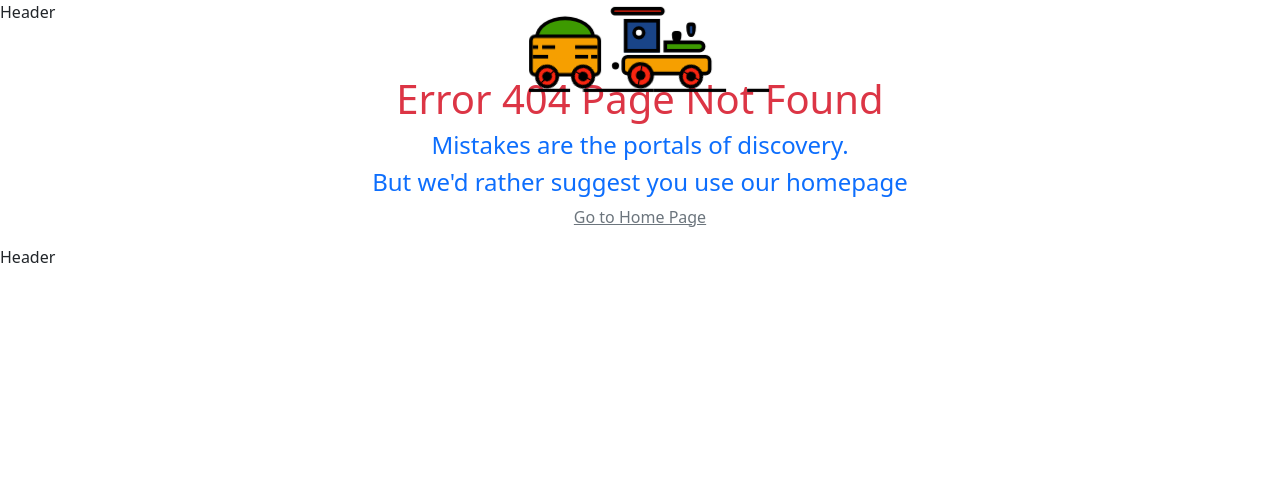
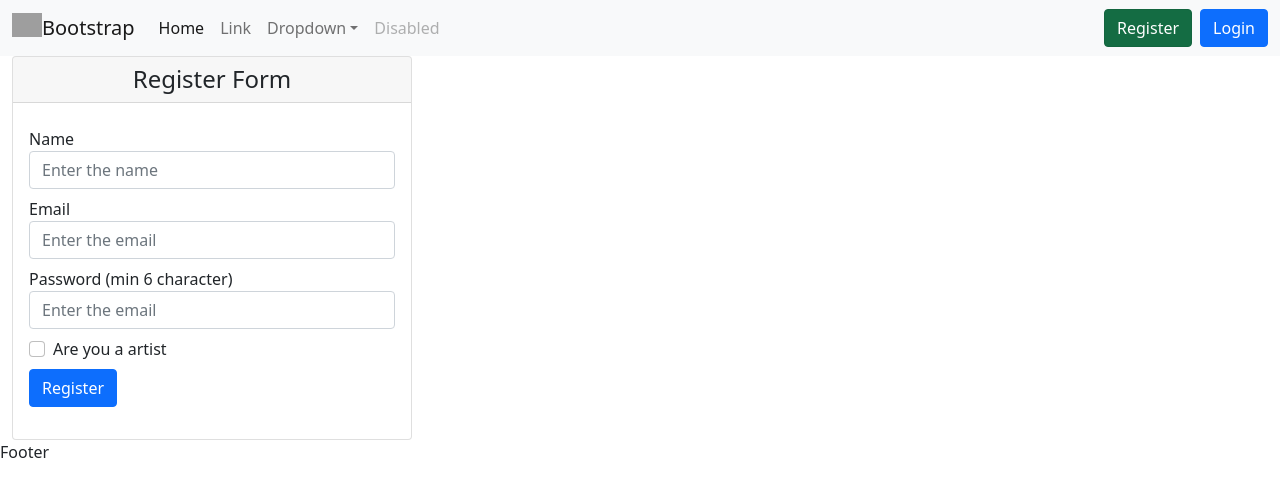
Before and after one commit to dev-amit-kumar/Artist-Hub-FrontEnd, a React (Create React App) app: page /auth/register in a window 1280 px wide. Before the commit this address had no page. Shown: the top 496 px of the page. Built offline with nearby package versions, Linux system fonts and the light colour scheme; grey boxes are pictures that could not be loaded.

Commit message:
added auth

```diff
--- a/public/index.html
+++ b/public/index.html
@@ -18,6 +18,12 @@
 			crossorigin="anonymous"
 		/>
 		<title>Artist Hub</title>
+		<link
+			rel="stylesheet"
+			href="https://cdnjs.cloudflare.com/ajax/libs/font-awesome/5.15.3/css/all.min.css"
+			integrity="sha512-iBBXm8fW90+nuLcSKlbmrPcLa0OT92xO1BIsZ+ywDWZCvqsWgccV3gFoRBv0z+8dLJgyAHIhR35VZc2oM/gI1w=="
+			crossorigin="anonymous"
+		/>
 	</head>
 	<body>
 		<noscript>You need to enable JavaScript to run this app.</noscript>
@@ -28,16 +34,9 @@
 			crossorigin="anonymous"
 		></script>
 		<script
-			defer
-			src="../node_modules/@fortawesome/fontawesome-free/js/brands.js"
-		></script>
-		<script
-			defer
-			src="../node_modules/@fortawesome/fontawesome-free/js/solid.js"
-		></script>
-		<script
-			defer
-			src="../node_modules/@fortawesome/fontawesome-free/js/fontawesome.js"
+			src="https://cdnjs.cloudflare.com/ajax/libs/font-awesome/5.15.3/js/all.min.js"
+			integrity="sha512-RXf+QSDCUQs5uwRKaDoXt55jygZZm2V++WUZduaU/Ui/9EGp3f/2KZVahFZBKGH0s774sd3HmrhUy+SgOFQLVQ=="
+			crossorigin="anonymous"
 		></script>
 	</body>
 </html>
--- a/src/Components/Routing.jsx
+++ b/src/Components/Routing.jsx
@@ -3,7 +3,9 @@ import { BrowserRouter, Route, Switch } from 'react-router-dom';
 import Home from './Home';
 import PageNotFound from './common/PageNotFound';
 import Header from './common/Header';
-import Footer from './common/Header';
+import Footer from './common/Footer';
+import Login from './auth/Login';
+import Register from './auth/Register';
 
 const Routing = () => {
 	return (
@@ -11,6 +13,8 @@ const Routing = () => {
 			<Header />
 			<Switch>
 				<Route exact path="/" component={Home} />
+				<Route exact path="/auth/login" component={Login} />
+				<Route exact path="/auth/register" component={Register} />
 				<Route component={PageNotFound} />
 			</Switch>
 			<Footer />
--- /dev/null
+++ b/src/Components/auth/Login.jsx
@@ -0,0 +1,71 @@
+import React, { useState } from 'react';
+import axios from 'axios';
+import { base_url } from '../../redux/config';
+
+const Login = () => {
+	const [L_email, setLEmail] = useState('');
+	const [L_password, setLPassword] = useState('');
+	const [L_error, setLError] = useState('');
+	const [L_msg, setLMsg] = useState('');
+
+	const LoginHandler = (e) => {
+		e.preventDefault();
+		var data = {
+			email: L_email,
+			password: L_password,
+		};
+		axios.post(`${base_url}/auth/loginUser`, data).then((reply) => {
+			if (reply.data.status === 400) {
+				setLMsg('');
+				setLError(reply.data.error);
+			} else if (reply.data.status === 200) {
+				setLError('');
+				setLMsg(reply.data.message);
+				if (reply.data.token) {
+					localStorage.setItem('auth-token', reply.data.token);
+				}
+			}
+		});
+	};
+
+	return (
+		<div className="container-fluid">
+			<div className="card" style={{ width: '400px' }}>
+				<h4 className="card-header text-center">Login Form</h4>
+				<div className="card-body">
+					<form onSubmit={LoginHandler}>
+						<div className="form-group mt-2">
+							<label>Email</label>
+							<input
+								type="email"
+								placeholder="Enter the email"
+								className="form-control"
+								value={L_email}
+								onChange={(e) => setLEmail(e.target.value)}
+							/>
+						</div>
+						<div className="form-group mt-2">
+							<label>Password (min 6 character)</label>
+							<input
+								type="password"
+								className="form-control"
+								placeholder="Enter the email"
+								value={L_password}
+								onChange={(e) => setLPassword(e.target.value)}
+							/>
+						</div>
+						<div className="form-group mt-2">
+							<button type="submit" className="btn btn-success">
+								Login
+							</button>
+							<p className="text-danger">{L_error}</p>
+							<p className="text-info">{L_msg}</p>
+						</div>
+					</form>
+				</div>
+			</div>
+		</div>
+	);
+};
+
+export default Login;
--- /dev/null
+++ b/src/Components/auth/Register.jsx
@@ -0,0 +1,161 @@
+import React, { useState } from 'react';
+import axios from 'axios';
+import { base_url } from '../../redux/config';
+
+const Register = () => {
+	const [R_email, setREmail] = useState('');
+	const [R_password, setRPassword] = useState('');
+	const [name, setName] = useState('');
+	const [R_error, setRError] = useState('');
+	const [R_msg, setRMsg] = useState('');
+	const [isArtist, setIsArtist] = useState(false);
+	const [occasssionList, setOccassion] = useState([]);
+
+	const occassionHandler = (e) => {
+		const occassion = e.target.value;
+		if (occasssionList.includes(occassion)) {
+			let occassionAll = occasssionList;
+			occassionAll.pop(occassion);
+			setOccassion(occassionAll);
+		} else {
+			let occassionAll = occasssionList;
+			occassionAll.push(occassion);
+			setOccassion(occassionAll);
+		}
+		console.log(occasssionList);
+	};
+
+	const registerHandler = (e) => {
+		e.preventDefault();
+		var data = {
+			email: R_email,
+			password: R_password,
+			name: name,
+		};
+		if (isArtist) {
+			data = {
+				...data,
+				type: 'artist',
+				occassions: occasssionList,
+			};
+		}
+		axios.post(`${base_url}/auth/registerUser`, data).then((reply) => {
+			if (reply.data.status === 400) {
+				setRMsg('');
+				setRError(reply.data.error);
+			} else if (reply.data.status === 200) {
+				setRMsg(reply.data.message);
+				setRError('');
+			}
+			console.log(reply.data);
+		});
+	};
+
+	return (
+		<div className="container-fluid">
+			<div className="card" style={{ width: '400px' }}>
+				<h4 className="card-header text-center">Register Form</h4>
+				<div className="card-body">
+					<form onSubmit={registerHandler}>
+						<div className="form-group mt-2">
+							<label>Name</label>
+							<input
+								type="text"
+								placeholder="Enter the name"
+								className="form-control"
+								value={name}
+								onChange={(e) => setName(e.target.value)}
+							/>
+						</div>
+						<div className="form-group mt-2">
+							<label>Email</label>
+							<input
+								type="email"
+								placeholder="Enter the email"
+								className="form-control"
+								value={R_email}
+								onChange={(e) => setREmail(e.target.value)}
+							/>
+						</div>
+						<div className="form-group mt-2">
+							<label>Password (min 6 character)</label>
+							<input
+								type="password"
+								placeholder="Enter the email"
+								className="form-control"
+								value={R_password}
+								onChange={(e) => setRPassword(e.target.value)}
+							/>
+						</div>
+						<div className="form-check mt-2">
+							<input
+								type="checkbox"
+								name="type"
+								className="form-check-input"
+								onClick={() => setIsArtist(!isArtist)}
+							/>
+							<label className="form-check-label">
+								Are you a artist
+							</label>
+						</div>
+						{isArtist && (
+							<>
+								<hr />
+								<div className="form-group mt-2">
+									<label>Choose occassion</label>
+									<div className="d-flex">
+										<span className="form-check mt-2 me-2">
+											<input
+												type="checkbox"
+												name="occassion"
+												value="birthday"
+												className="form-check-input"
+												onClick={occassionHandler}
+											/>
+											<label className="form-check-label">
+												Birthday
+											</label>
+										</span>
+										<span className="form-check mt-2 me-2">
+											<input
+												type="checkbox"
+												name="occassion"
+												value="wedding"
+												className="form-check-input"
+												onClick={occassionHandler}
+											/>
+											<label className="form-check-label">
+												Wedding
+											</label>
+										</span>
+										<span className="form-check mt-2 me-2">
+											<input
+												type="checkbox"
+												name="occassion"
+												value="outing"
+												className="form-check-input"
+												onClick={occassionHandler}
+											/>
+											<label className="form-check-label">
+												Outing
+											</label>
+										</span>
+									</div>
+								</div>
+							</>
+						)}
+						<div className="form-group mt-2">
+							<button type="submit" className="btn btn-primary">
+								Register
+							</button>
+							<p className="text-danger">{R_error}</p>
+							<p className="text-info">{R_msg}</p>
+						</div>
+					</form>
+				</div>
+			</div>
+		</div>
+	);
+};
+
+export default Register;
--- a/src/Components/common/Header.jsx
+++ b/src/Components/common/Header.jsx
@@ -1,5 +1,115 @@
+import { Link, NavLink } from 'react-router-dom';
+
 const Header = () => {
-	return <div>Header</div>;
+	return (
+		<div>
+			<nav class="navbar navbar-expand-lg navbar-light bg-light">
+				<div class="container-fluid">
+					<Link className="navbar-brand" to="/">
+						<img
+							src="https://getbootstrap.com/docs/5.0/assets/brand/bootstrap-logo.svg"
+							alt=""
+							width="30"
+							height="24"
+							className="d-inline-block align-top"
+						/>
+						Bootstrap
+					</Link>
+					<button
+						class="navbar-toggler"
+						type="button"
+						data-bs-toggle="collapse"
+						data-bs-target="#navbarSupportedContent"
+						aria-controls="navbarSupportedContent"
+						aria-expanded="false"
+						aria-label="Toggle navigation"
+					>
+						<span class="navbar-toggler-icon"></span>
+					</button>
+					<div
+						class="collapse navbar-collapse"
+						id="navbarSupportedContent"
+					>
+						<ul class="navbar-nav me-auto mb-2 mb-lg-0">
+							<li class="nav-item">
+								<a
+									class="nav-link active"
+									aria-current="page"
+									href="#"
+								>
+									Home
+								</a>
+							</li>
+							<li class="nav-item">
+								<a class="nav-link" href="#">
+									Link
+								</a>
+							</li>
+							<li class="nav-item dropdown">
+								<a
+									class="nav-link dropdown-toggle"
+									href="#"
+									id="navbarDropdown"
+									role="button"
+									data-bs-toggle="dropdown"
+									aria-expanded="false"
+								>
+									Dropdown
+								</a>
+								<ul
+									class="dropdown-menu"
+									aria-labelledby="navbarDropdown"
+								>
+									<li>
+										<a class="dropdown-item" href="#">
+											Action
+										</a>
+									</li>
+									<li>
+										<a class="dropdown-item" href="#">
+											Another action
+										</a>
+									</li>
+									<li>
+										<hr class="dropdown-divider" />
+									</li>
+									<li>
+										<a class="dropdown-item" href="#">
+											Something else here
+										</a>
+									</li>
+								</ul>
+							</li>
+							<li class="nav-item">
+								<a
+									class="nav-link disabled"
+									href="#"
+									tabindex="-1"
+									aria-disabled="true"
+								>
+									Disabled
+								</a>
+							</li>
+						</ul>
+						<div className="d-flex">
+							<NavLink
+								to="/auth/register"
+								className="btn btn-success"
+							>
+								Register
+							</NavLink>
+							<NavLink
+								to="/auth/login"
+								className="btn btn-primary ms-2"
+							>
+								Login
+							</NavLink>
+						</div>
+					</div>
+				</div>
+			</nav>
+		</div>
+	);
 };
 
 export default Header;
--- a/src/Redux/config.js
+++ b/src/Redux/config.js
@@ -1 +1 @@
-export const base_url = 'https://artist-hub-api.herokuapp.com/';
+export const base_url = 'https://artist-hub-api.herokuapp.com';
```
